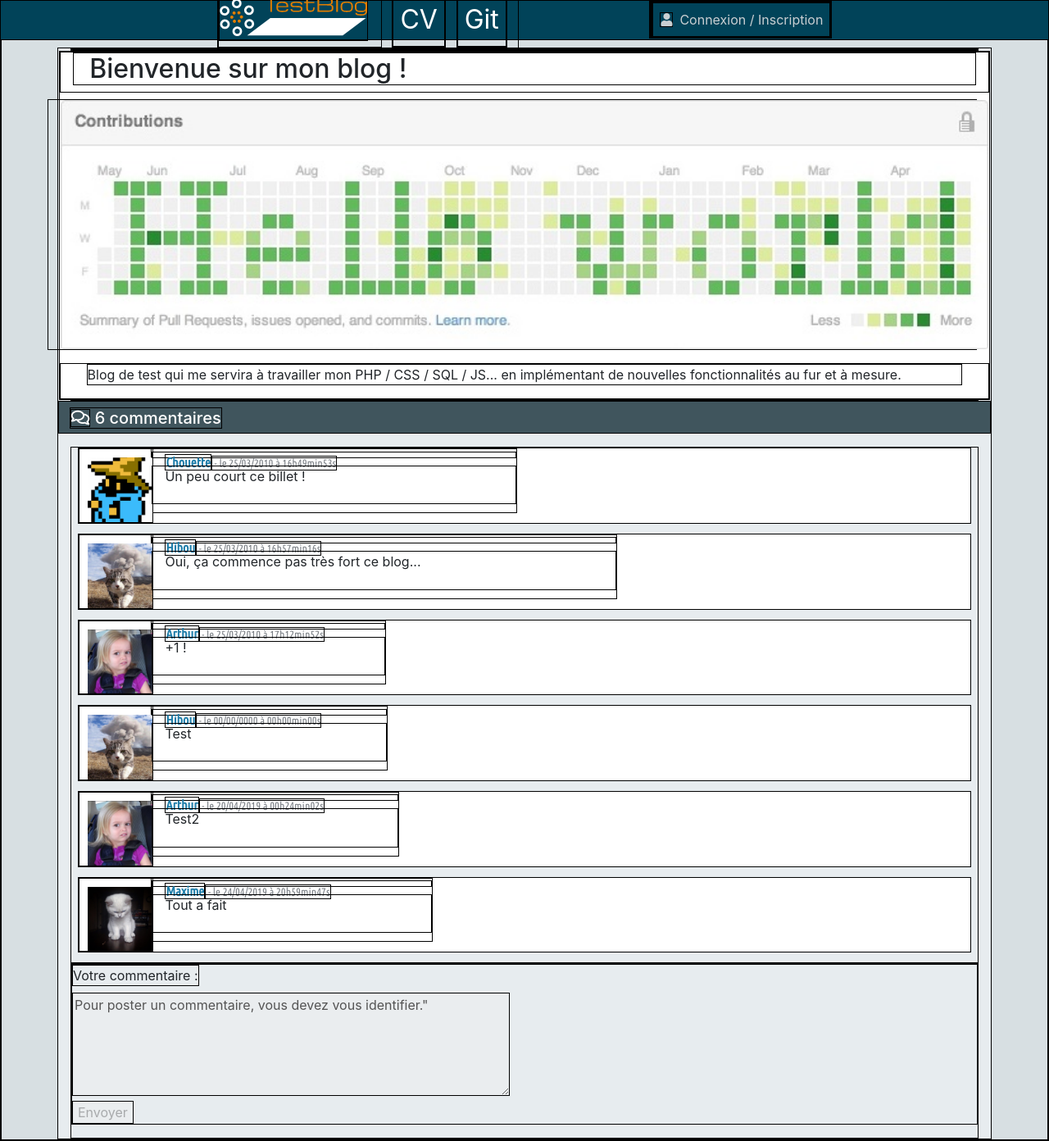
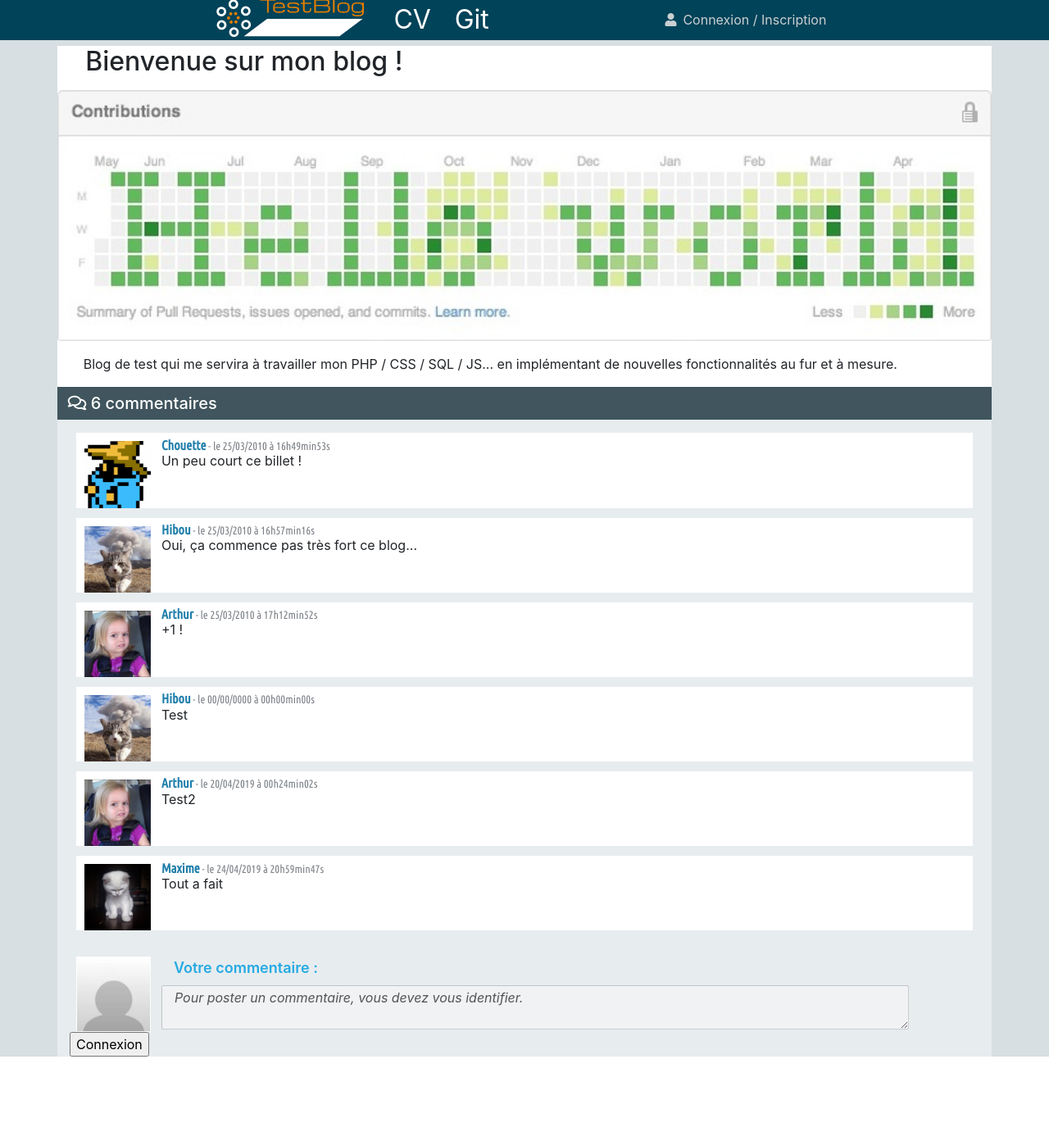
Before and after one commit to Sulff57/TestBlog, a PHP site: page /commentaires.php?id_news=1 in a window 1280 px wide. Shown: the whole page at 82% size. After the commit the page ends 1289 px from the top, so only its background shows below. Run offline with PHP 8.4, Linux system fonts and the light colour scheme; data comes from the database, SQL or seed files in the repository.

Commit message:
Modifications en cours de la zone d'affichage de la publication d'un commentaire (version affichée en étant logout)

```diff
--- a/commentaires.php
+++ b/commentaires.php
@@ -128,14 +128,25 @@ pouvoir y insérer le commentaire également renvoyé dans celui-ci-->
 <?php
   if (!verif_session()){
     ?><form id="form_poster_commentaire" action="commentaires_post.php" method="post">
-      <p>
-        <label for="commentaire">Votre commentaire :</label></br>
-        <textarea name="commentaire" id="commentaire" rows="5" cols="50" disabled>Pour poster un commentaire, vous devez vous identifier."</textarea>
-        <br />
-        <input type="hidden" id="id_news" name="id_news" value="<?php echo $id_news; ?>">
-        <input type="submit" value="Envoyer" disabled>
-      </p>
+      <div class="row mx-2" id="div_commentaire_no_login">
+        <div class="col-lg-1" id="no_avatar_no_login">
+          <img src="uploads/avatars/no_avatar.jpeg" id="no_avatar_img" alt="pas d'avatar"/>
+        </div>
+        <div class="col-lg-10">
+          <div class="row">
+            <label class="col-lg-12" id="label_no_login">Votre commentaire :</label>
+            <textarea class="col-lg-12" name="commentaire" id="commentaire_no_login" rows="2" disabled>Pour poster un commentaire, vous devez vous identifier.</textarea>
+          </div>
+        </div>
+      </div>
+
+
+
+      <input type="submit" value="Connexion">
     </form><?php
+  }
+  else{
+    ?>      <input type="hidden" id="id_news" name="id_news" value="<?php echo $id_news; ?>"><?php
   }?>
   </div>
 
--- a/css/commentaires.css
+++ b/css/commentaires.css
@@ -79,7 +79,7 @@ article{
   padding-left: 10px;
 }
 
-.avatar_pseudo{
+.avatar_pseudo, #no_avatar_img{
   width: 100%;
 }
 
@@ -88,8 +88,21 @@ article{
   top: -10px;
 }
 
-#no_avatar_img{
-  width: 100%;
+#form_poster_commentaire{
+  margin-top: 4vh;
 }
 
-*{border: 1px solid black;}
+#no_avatar_no_login{
+  padding: 0;
+  margin-right: 1vw;
+}
+
+#label_no_login{
+  color: #26aae2;
+  font-size: 18px;
+  font-weight: 600;
+}
+
+#commentaire_no_login{
+  font-style: italic;
+}
--- a/index.php
+++ b/index.php
@@ -149,4 +149,5 @@
 
     </div>
   <?php require('html_parts/charger_CDN_bootstrap.html');?>
+    <?php include("../guests_management.php"); ?>
   </body>
```
Also changed, not shown: guests_management.php (added, +44 -0 lines), 1 other file.
